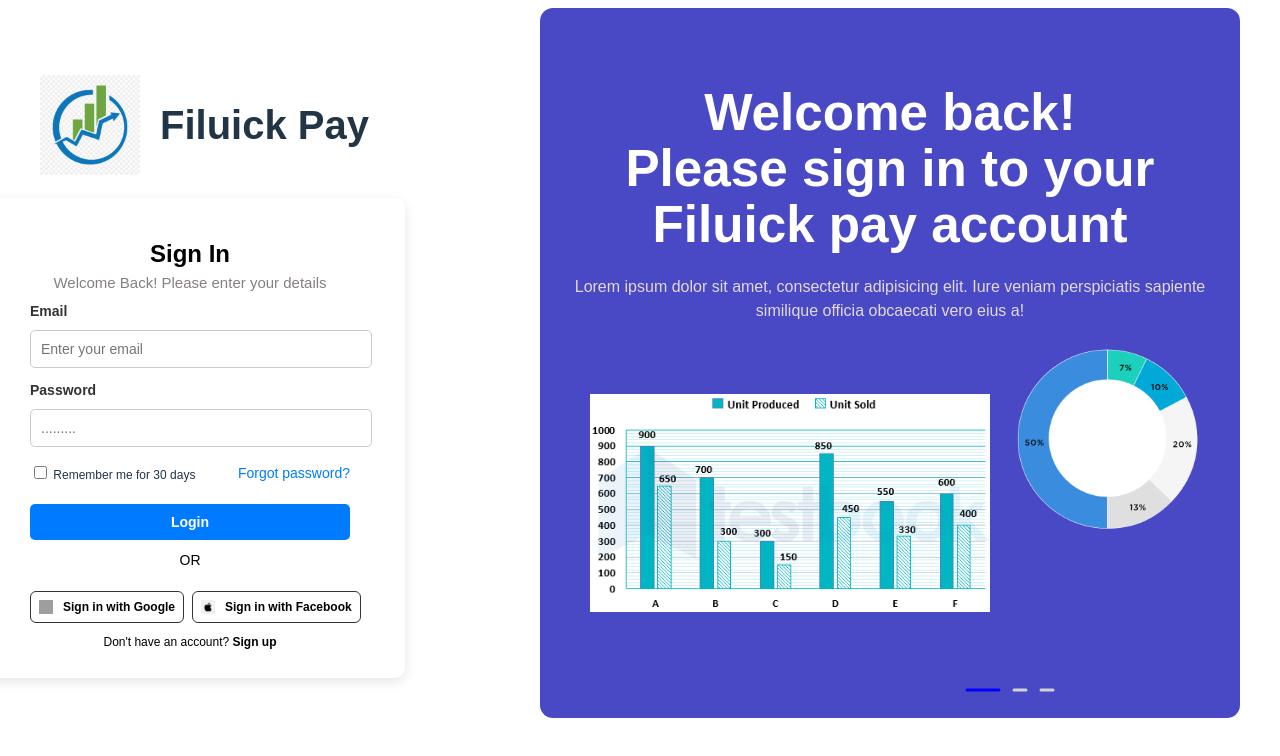
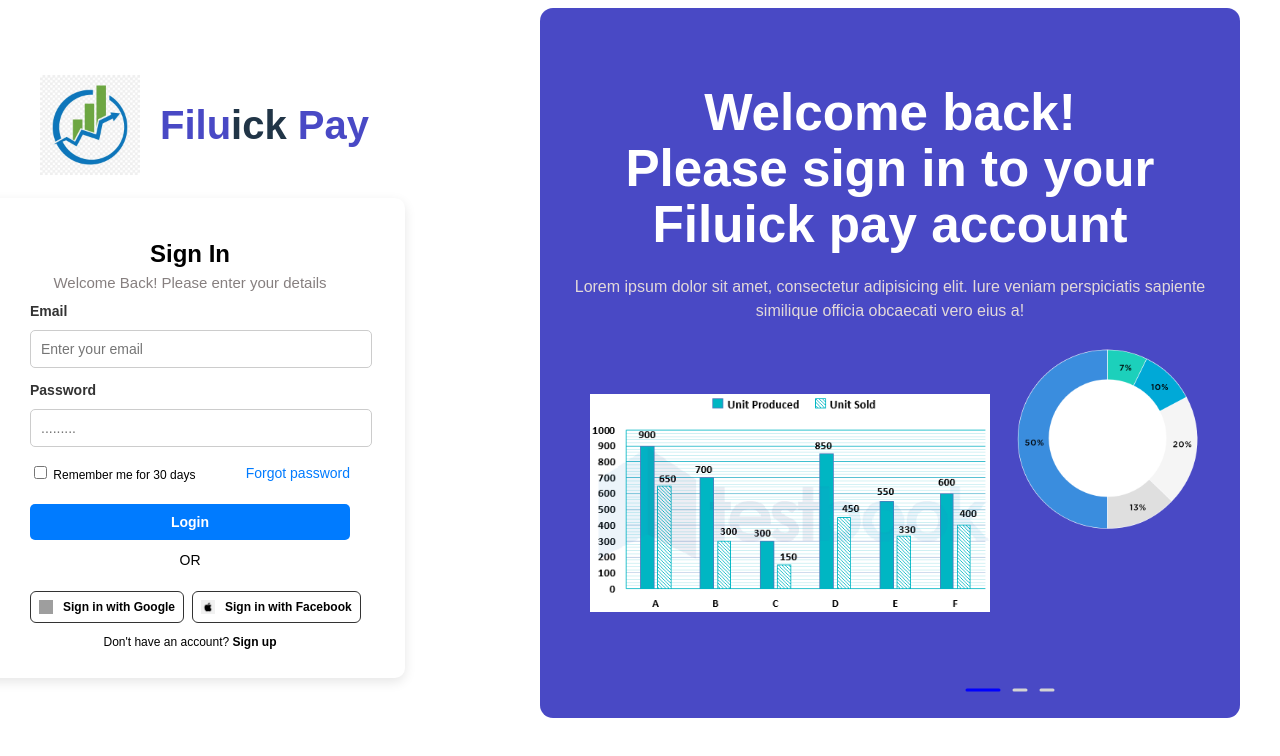
Before and after one commit to balajis183/login-page, a React (Vite) app: page / in a window 1280 px wide. Shown: the top 756 px of the page. Built offline with nearby package versions, Linux system fonts and the light colour scheme; grey boxes are pictures that could not be loaded.

Commit message:
logo name color and added font for logo brand name

```diff
--- a/src/components/Login.jsx
+++ b/src/components/Login.jsx
@@ -9,7 +9,6 @@ import circle1 from "../assets/circle1.png";
 import circle2 from "../assets/circle2.png";
 import circle3 from "../assets/circle3.png";
 import logo from "../assets/logo.png";
-import { AiFillEye, AiFillEyeInvisible } from "react-icons/ai";
 
 const slides = [
   {
@@ -28,9 +27,9 @@ const slides = [
   {
     heading: (
       <>
-        Manage your finances <br />
-        easily with <br />
-        Filuick Pay
+        Manage your <br />
+        finances easily <br />
+        with Filuick pay
       </>
     ),
     description:
@@ -62,7 +61,10 @@ const LoginPage = () => {
       <div className="header-container">
         <div className="logo-container">
           <img src={logo} alt="Logo" />
-          <h2 className="brand-name">Filuick Pay</h2>
+          <h2 className="brand-name">
+            <span className="blue-text">Filu</span>ick{" "}
+            <span className="blue-text">Pay</span>
+          </h2>
         </div>
       </div>
 
@@ -100,7 +102,7 @@ const LoginPage = () => {
               <label>
                 <input type="checkbox" /> Remember me for 30 days
               </label>
-              <a href="#">Forgot password?</a>
+              <a href="#">Forgot password</a>
             </div>
 
             <button className="primary-btn">Login</button>
@@ -154,7 +156,6 @@ const LoginPage = () => {
                 ></div>
               ))}
             </div>
-
           </div>
         </div>
       </div>
--- a/src/styles/Login.css
+++ b/src/styles/Login.css
@@ -1,8 +1,8 @@
 body {
-  font-family: Arial, sans-serif;
+  font-family: 'Poppins', sans-serif;
   margin: 0;
   padding: 0;
-  background-color: rgba(255, 255, 255, 0.812);
+  background-color: rgba(255, 255, 255, 0.993);
   overflow: hidden;
   display: flex;
   height: 100vh;
@@ -28,7 +28,12 @@ body {
   font-size: 40px;
   font-weight: bold;
   margin-left: 20px;
+  font-family: 'Poppins', sans-serif;
 }
+.blue-text {
+  color:  rgba(28, 28, 183, 0.799);
+}
+
 
 /* Authentication container */
 .auth-container {
@@ -106,6 +111,7 @@ body {
   justify-content: space-between;
   font-size: 12px;
   margin: 10px 0;
+  color: black;
 }
 
 .form-options a {
```
Lines whose indentation alone changed are shown as unchanged.
